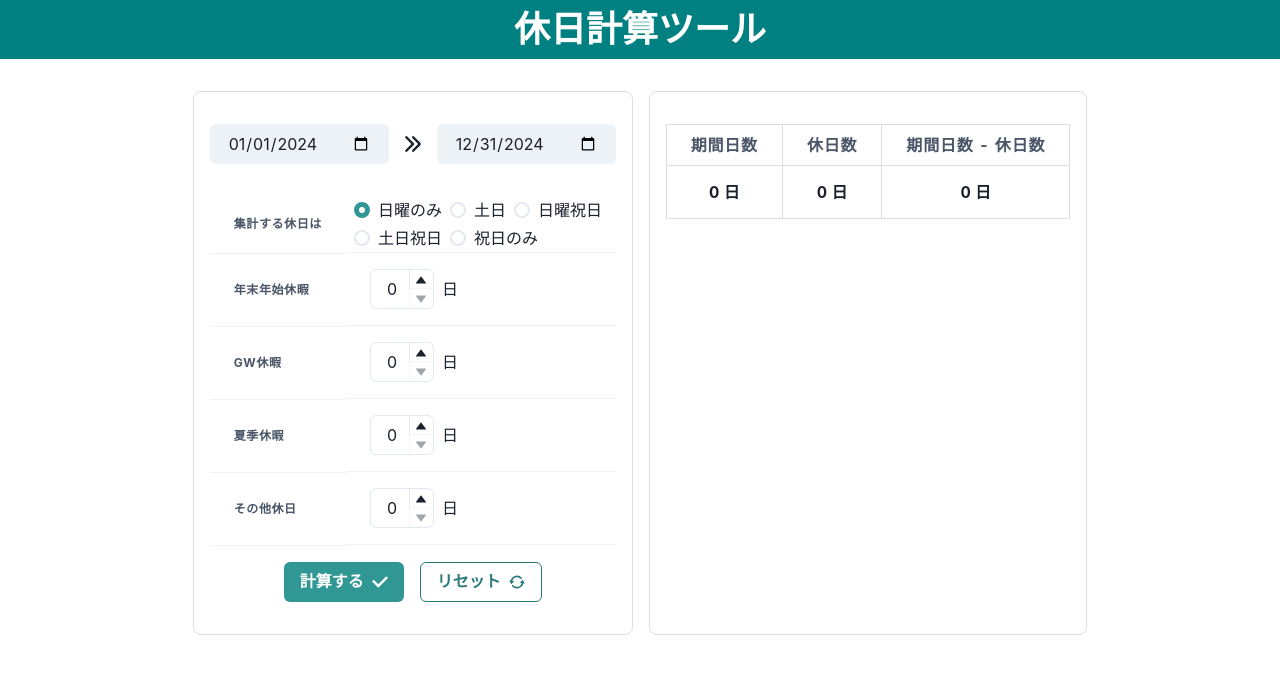
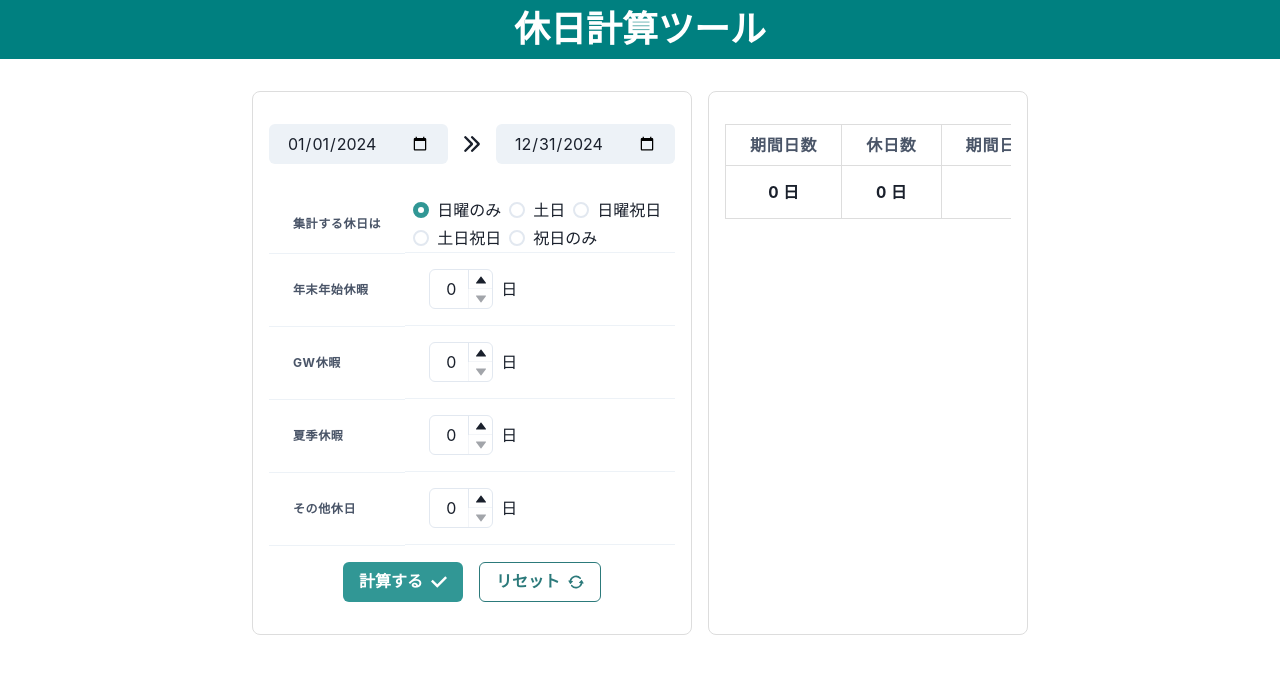
Before and after one commit to mimihokuro/holiday-calculation, a React (Vite) app: page / in a window 1280 px wide. Shown: the top 674 px of the page. Built offline with nearby package versions, Linux system fonts and the light colour scheme.

Commit message:
🎨 各カラムの幅を調整、祝日一覧の表示域を指定

```diff
--- a/src/App.jsx
+++ b/src/App.jsx
@@ -202,16 +202,23 @@ const DateCalculator = () => {
         gap={4}
         mx="auto"
         p={8}
-        flexDirection={{ base: "column", lg: "row" }}
+        flexDirection={{ base: "column", md: "row" }}
       >
         <Box border="1px" borderColor="#dddddd" px={4} py={8} borderRadius={8}>
           <SelectDate dateData={dateData} />
           <SelectOptions optionData={optionData} />
           <ExecuteButton buttonFunc={buttonFunc} />
         </Box>
-        <Box border="1px" borderColor="#dddddd" px={4} py={8} borderRadius={8}>
+        <Box
+          border="1px"
+          borderColor="#dddddd"
+          px={4}
+          py={8}
+          borderRadius={8}
+          minW={320}
+        >
           <DisplayResult result={result} />
-          <Box mt={8}>
+          <Box mt={8} maxH={320} overflowY="scroll">
             <UnorderedList>
               {nationalHolidaysList.map((nhl, index) => {
                 return <ListItem key={index}>{nhl}</ListItem>;
```
